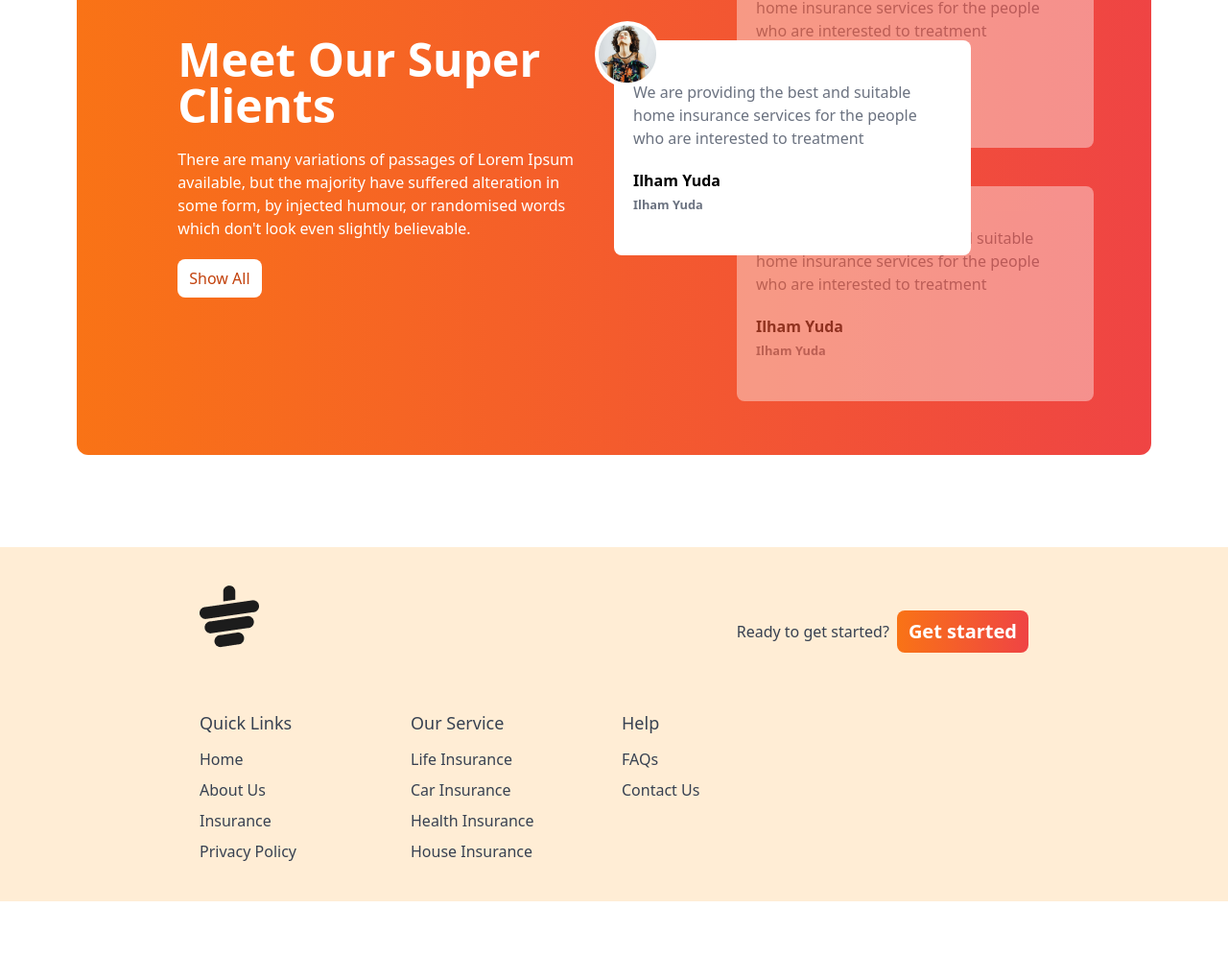
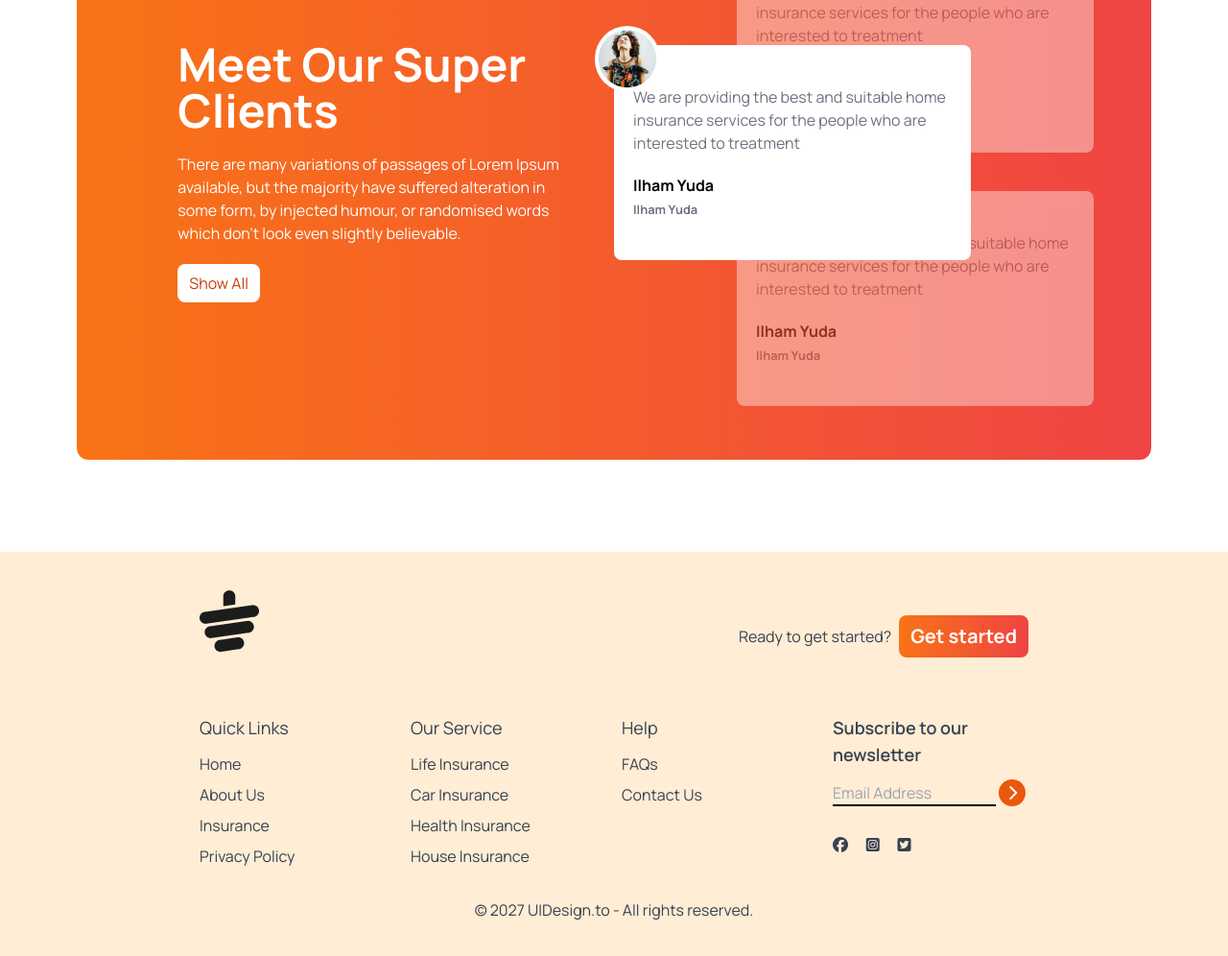
Before and after one commit to shahidulshohid/tea-house-with-tailwind, a plain HTML site: page index.html in a window 1280 px wide. Shown: the part 2067-3063 px from the top of the page at 96% size. Before the commit the page ends 3006 px from the top, so only its background shows below. Drawn offline with nearby package versions, Linux system fonts and the light colour scheme.

Commit message:
fooder section is done

```diff
--- a/index.html
+++ b/index.html
@@ -25,17 +25,20 @@
             colors: {
               clifford: "#da373d",
             },
+            fontFamily: {
+              manrope:["Manrope", "sans-serif"]
+            }
           },
         },
       };
     </script>
-    <style>
+    <!-- <style>
       .font-manrope {
         font-family: "Manrope", sans-serif;
       }
-    </style>
+    </style> -->
   </head>
-  <body>
+  <body class="font-manrope">
     <!-- main container  -->
     <main class="max-w-screen-xl mx-auto px-16 lg:px-20">
       <!-- header section  -->
@@ -304,6 +307,24 @@
               <li><a class="hover:text-orange-600" href="#">Contact Us</a></li>
             </ul>
            </div>
+           <!-- forth column  -->
+            <div>
+              <h3 class="font-semibold text-lg mb-3">Subscribe to our newsletter</h3>
+              <div class="flex flex-col space-y-2">
+                <div>
+                  <input class="bg-transparent border-b-2 border-black w-4/6 md:w-5/6" type="text" placeholder="Email Address">
+                  <i class="fa-solid fa-chevron-right h-7 w-7 bg-orange-600 inline-flex rounded-full text-white text-center justify-center items-center"></i>
+                <div class="flex w-2/5  mb-2 mt-8 justify-between">
+                  <i class="fa-brands fa-facebook"></i>
+                  <i class="fa-brands fa-square-instagram"></i>
+                  <i class="fa-brands fa-square-twitter"></i>
+                </div>
+                </div>
+              </div>
+            </div>
+         </div>
+         <div class="text-center pt-4 mt-4">
+          <p text-sm text-gray-600>© 2027 UIDesign.to - All rights reserved.</p>
          </div>
       </div>
      </section>
```
